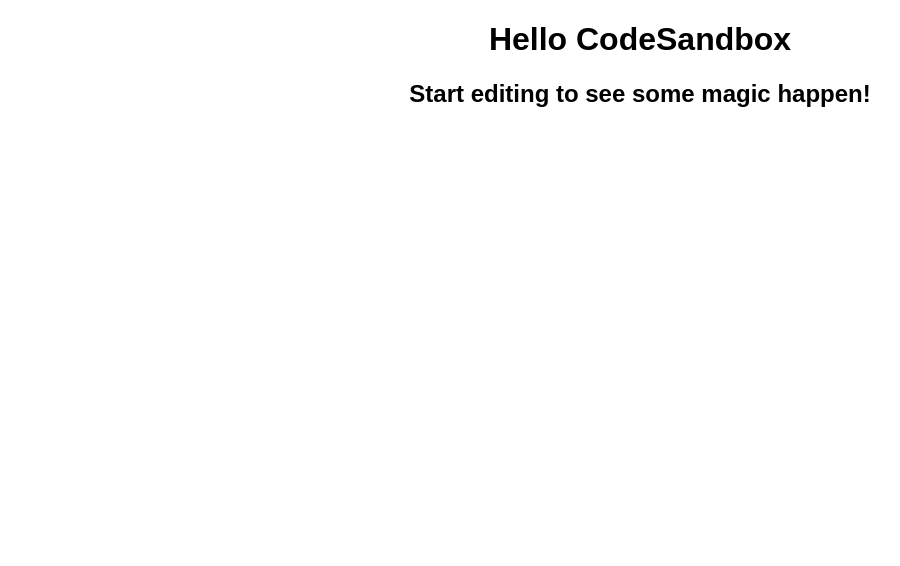
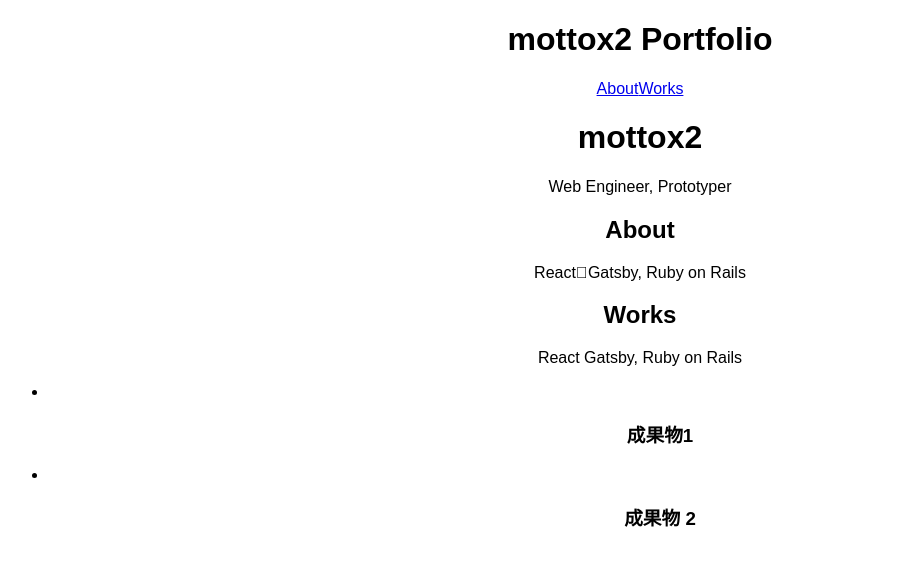
Before and after one commit to nabe-kurage/react_symple_website, a React (Create React App) app: page / in a window 1280 px wide. Shown: the top 566 px of the page, without its empty margins (0-900 px from the left). Built offline with nearby package versions, Linux system fonts and the light colour scheme.

Commit message:
APP.JSの修正

```diff
--- a/src/App.js
+++ b/src/App.js
@@ -4,8 +4,34 @@
 export default function App() {
   return (
     <div className="App">
-      <h1>Hello CodeSandbox</h1>
-      <h2>Start editing to see some magic happen!</h2>
+      <header>
+        <h1>mottox2 Portfolio</h1>
+        <nav>
+          <a href="#about">About</a>
+          <a href="#works">Works</a>
+        </nav>
+      </header>
+      <div>
+        <h1>mottox2</h1>
+        <p>Web Engineer, Prototyper</p>
+      </div>
+      <section>
+        <h2>About</h2>
+        <p>React􏷲Gatsby, Ruby on Rails</p>
+      </section>
+      <section>
+        <h2>Works</h2>
+        <p>React Gatsby, Ruby on Rails</p>
+        <ul>
+          <li>
+            <img src="" /> <h3>成果物1</h3>
+          </li>{" "}
+          <li>
+            <img src="" />
+            <h3>成果物 2</h3>{" "}
+          </li>
+        </ul>
+      </section>
     </div>
   );
 }
```
